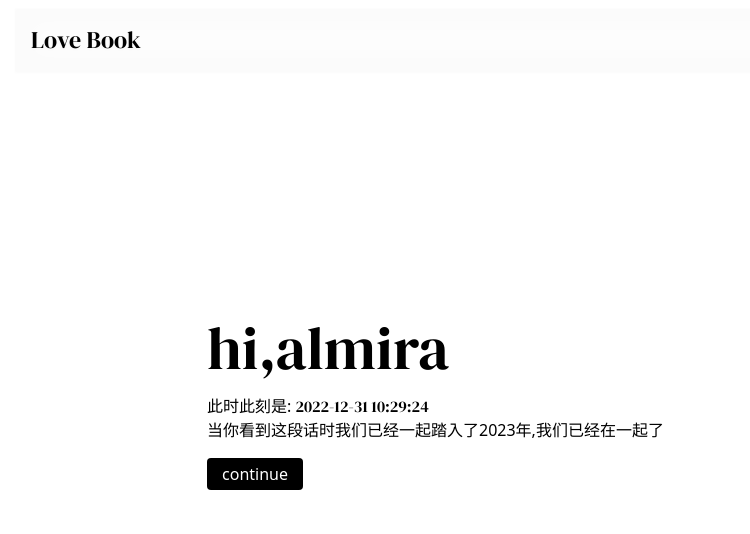
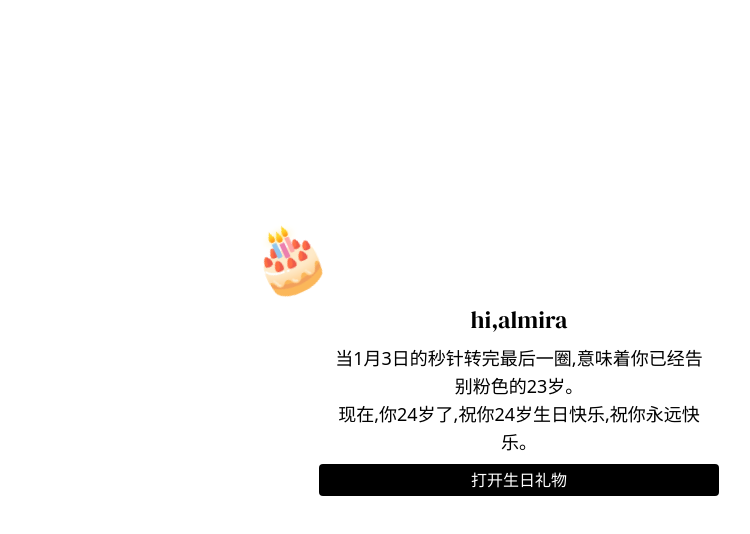
Before and after one commit to olcchi/Birthday, a Nuxt app: page / in a window 1280 px wide. Shown: the top 534 px of the page, without its empty margins (121-871 px from the left). Built offline with nearby package versions, Linux system fonts and the light colour scheme; a web font is replaced by a local one.

Commit message:
page build

```diff
--- a/app.vue
+++ b/app.vue
@@ -16,9 +16,9 @@ useHead({
 </template>
 
 <style>
-/* ::-webkit-scrollbar{
+::-webkit-scrollbar{
   display: none;
-} */
+}
 html, body , #__nuxt{
   height: 100vh;
   margin: 0;
--- a/pages/index.vue
+++ b/pages/index.vue
@@ -6,6 +6,9 @@ const formatted = useDateFormat(useNow(), 'YYYY-MM-DD HH:mm:ss')
 const count = ref(0)
 const { pause, resume } = useRafFn(() => {
   count.value += 100
+})
+const timeAgo = computed(() => {
+  return useTimeAgo(new Date(1999, 1, 4)).value.substring(0, 2)
 })
 watch(count, () => {
   if (count.value >= 100000)
@@ -51,53 +54,113 @@ onMounted(() => {
     duration: 0.7,
     translateY: -100,
   })
+  gsap.to('#helloText', {
+    autoAlpha: 0,
+    y: -50,
+    duration: 1,
+    scrollTrigger: {
+      scroller: '#container',
+      trigger: '#helloText',
+      start: 'center center',
+      end: 'top top',
+      scrub: true,
+    },
+  })
+  gsap.to('#helloArrow', {
+    autoAlpha: 0,
+    y: 10,
+    duration: 2,
+    scrollTrigger: {
+      scroller: '#container',
+      trigger: '#helloArrow',
+      start: 'center center',
+      end: 'top top',
+      scrub: true,
+    },
+  })
+  gsap.to('#textArea', {
+    autoAlpha: 0,
+    y: 10,
+    duration: 2,
+    scrollTrigger: {
+      scroller: '#container',
+      trigger: '#textArea',
+      start: 'center center',
+      end: 'top top',
+      scrub: true,
+    },
+  })
   resume()
 })
 </script>
 
 <template>
-  <nav id="nav-wrapper" class="z-50 m-2 p-2 fixed w-4/5 left-1/10 flex justify-start drop-shadow-sm bg-white/30 backdrop-blur-lg dark:bg-transparent">
+  <!-- <nav id="nav-wrapper" class="z-50 m-2 p-2 fixed w-4/5 left-1/10 flex justify-start drop-shadow-sm bg-white/30 backdrop-blur-lg dark:bg-transparent">
     <div class="font-serif text-2xl p-2 dark:text-white">
       Love Book
     </div>
-  </nav>
+  </nav> -->
   <div id="container" class="overflow-y-scroll h-screen snap-y snap-mandatory">
     <div>
-      <section id="box1" class="grid grid-cols-8 h-screen w-1/2 h-full flex flex-col justify-center  mx-auto snap-center m-1 scroll-mt-5">
-        <p class="text-6xl font-serif m-2">
+      <section id="box1" class="flex justify-center items-center md:w-1/2 mx-auto h-screen md:p-20 h-full snap-center m-1 ">
+        <div class="text-center p-10 rounded-lg relative">
+          <div class="absolute -top-12 md:-left-8  text-16 -rotate-25">
+            🎂
+          </div>
+          <p class="text-2xl font-serif m-2 dark:text-black">
             hi,almira
           </p>
-        <p class="text-base m-2">
-          此时此刻是: <span class="font-serif">
+          <p class="text-lg m-2 text-bold dark:text-black">
+            <!-- 此时此刻是: <span class="font-serif">
               {{ formatted }}
             </span>
-          <br>
-          当你看到这段话时我们已经一起踏入了2023年,我们已经在一起了
+            <br> -->
+            <span class="dark:text-black">
+              当1月3日的秒针转完最后一圈,意味着你已经告别粉色的23岁。<br>
+              现在,你24岁了,祝你{{ timeAgo }}岁生日快乐,祝你永远快乐。
+            </span>
           </p>
-        <div class="bg-black text-white m-2 p-1 w-24 text-center rounded hover:font-medium transition-all ease-in-out duration-100">
+          <div class="bg-black text-white m-2 p-1 text-center rounded hover:font-medium transition-all ease-in-out duration-100 mx-auto">
             <span>
-            continue
+              打开生日礼物
             </span>
           </div>
+        </div>
       </section>
-      <section id="box2" class="h-screen h-4/5 md:w-1/2 h-full flex flex-col justify-center mx-auto snap-start m-1 scroll-mt-5">
-        <div>hi</div>
+
+      <section id="box2" class="h-screen md:w-1/2 flex flex-col md:flex-row  items-center justify-center mx-auto snap-start m-1 p-20">
+        <div id="helloText" class="text-4xl md:text-4xl font-bold leading-14 md:leading-16">
+          和23岁的自己道别<br>
+          以及 <br>
+          和24岁的自己问好
+        </div>
+        <div class="md:ml-10 mt-10 md:mt-0 hover:translate-y-2 transition-all">
+          <i id="helloArrow" class="i-carbon-arrow-down cursor-pointer p-10" @click="nextPage" />
+        </div>
       </section>
-      <section id="box3" class=" h-screen h-4/5 md:w-1/2 h-full flex flex-col justify-center mx-auto snap-start m-1 scroll-mt-5">
-        <p class="text-4xl font-serif m-2">
-          hi,almira
-        </p>
-        <p class="text-lg m-2">
-          当你看到这段话时我们已经一起踏入了2023年
-        </p>
+
+      <section id="box3" class=" h-screen md:w-1/2 h-full flex justify-center items-center mx-auto snap-start m-1">
+        <div class="relative h-1/2 w-5/6">
+          <div class="absolute -top-4 pl-3 pr-3 pb-1 font-bold left-10 text-xl text-black z-20 bg-white dark:bg-black dark:text-white">
+            道别和愿景
+          </div>
+          <textarea id="textArea" class="border border-black dark:border-white dark:bg-black border-2 rounded-lg p-10 h-full w-full" />
+          <div class="bg-black text-white dark:bg-white w-23 hover:w-full transition-all duration-300 dark:text-black text-center rounded">
+            我写好了
+          </div>
+        </div>
       </section>
-      <section id="box4" class=" h-screen h-4/5 md:w-1/2  h-full flex flex-col justify-center mx-auto snap-start m-1 scroll-mt-5">
-        <p class="text-4xl font-serif m-2">
-          hi,almira
-        </p>
-        <p class="text-lg m-2">
-          当你看到这段话时我们已经一起踏入了2023年
-        </p>
+
+      <section id="box3" class=" h-screen md:w-1/2 h-full flex justify-center items-center mx-auto snap-start m-1">
+        <div class="relative h-1/2 w-5/6">
+          <div class="absolute -top-4 pl-3 pr-3 pb-1 font-bold left-10 text-xl text-black z-20 bg-white dark:bg-black dark:text-white">
+            道别和愿景
+          </div>
+          <textarea id="textArea" class="border border-black dark:border-white dark:bg-black border-2 rounded-lg p-10 h-full w-full" />
+          <div class="bg-black text-white dark:bg-white w-23 hover:w-full transition-all duration-300 dark:text-black text-center rounded">
+            我写好了
+          </div>
+        </div>
       </section>
     </div>
   </div>
```
Lines whose indentation alone changed are shown as unchanged.
